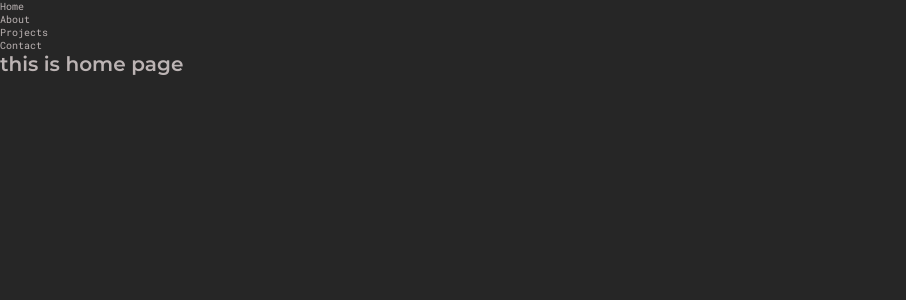
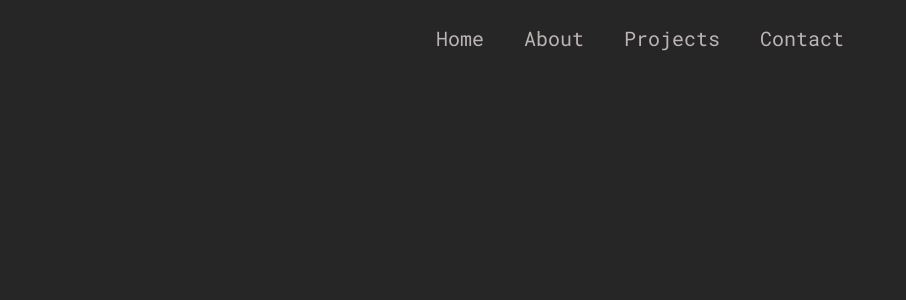
Before and after one commit to shihab91/shihab-s-portfolio, a React (Create React App) app: page / in a window 1280 px wide. Shown: the top 300 px of the page, without its empty margins (0-906 px from the left). Built offline with nearby package versions, Linux system fonts and the light colour scheme; the HTML template or start-up script is replaced by a standard one.

Commit message:
did the nav-menu

```diff
--- a/src/App.js
+++ b/src/App.js
@@ -14,9 +14,9 @@
       <Router>
         <NavMenu />
         <Switch>
-          <Route exact path="/">
+          {/* <Route exact path="/">
             <Home />
-          </Route>
+          </Route> */}
           <Route path="/home">
             <Home />
           </Route>
--- a/src/components/NavMenu.js
+++ b/src/components/NavMenu.js
@@ -1,23 +1,161 @@
-import React from 'react';
-import { NavLink } from 'react-router-dom';
+/* eslint-disable prettier/prettier */
+/* eslint-disable quotes */
+import React, { useState } from "react";
+import { NavLink } from "react-router-dom";
+import styled from "styled-components";
+import { MdClose, MdMenu } from "react-icons/md";
 
+const NavMenuStyles = styled.div`
+  position: fixed;
+  z-index: 100;
+  top: 0;
+  left: 0;
+  width: 100%;
+  padding: 1.5rem 0;
+  background-color: var(--dark-bg);
+  ul {
+    max-width: 1200px;
+    margin: 0 auto;
+    width: 90%;
+    text-align: center;
+    li {
+      display: inline-block;
+      border-radius: 8px;
+      transition: 0.3s ease background-color;
+      &:hover {
+        background-color: var(--deep-dark);
+      }
+    }
+    a {
+      display: inline-block;
+      font-family: "RobotoMono Regular";
+      padding: 1rem 2rem;
+      font-size: 2rem;
+      color: var(--grey-1);
+      outline: none;
+    }
+    .active {
+      color: var(--white);
+    }
+  }
+  .mobile-menu-icon {
+    position: absolute;
+    top: 1rem;
+    right: 1rem;
+    width: 4rem;
+    cursor: pointer;
+    display: none;
+    outline: none;
+    * {
+      pointer-events: none;
+    }
+  }
+  .close-nav-icon {
+    display: none;
+  }
+  @media only screen and (max-width: 768px) {
+    padding: 0;
+    .hide-items {
+      transform: translateY(calc(-100% - var(--top)));
+    }
+    .mobile-menu-icon {
+      display: block;
+    }
+    .nav-items {
+      --top: 1rem;
+      transition: 0.3s ease transform;
+      background-color: var(--deep-dark);
+      padding: 2rem;
+      width: 90%;
+      max-width: 300px;
+      border-radius: 12px;
+      position: absolute;
+      right: 1rem;
+      top: var(--top);
+    }
+    .close-nav-icon {
+      display: block;
+      width: 3rem;
+      margin: 0 0 0 auto;
+      cursor: pointer;
+      * {
+        pointer-events: none;
+      }
+    }
+    li {
+      display: block !important;
+      margin-bottom: 1rem;
+    }
+  }
+`;
 export default function NavMenu() {
+  const [showNav, setShowNav] = useState(false);
   return (
-    <div>
-      <ul>
+    <NavMenuStyles>
+      <div
+        className="mobile-menu-icon"
+        onClick={() => setShowNav(!showNav)}
+        role="button"
+        onKeyDown={() => setShowNav(!showNav)}
+        tabIndex={0}
+      >
+        <MdMenu />
+      </div>
+      <ul className={!showNav ? "nav-items hide-items" : "nav-items"}>
+        <div
+          className="close-nav-icon"
+          onClick={() => setShowNav(!showNav)}
+          role="button"
+          onKeyDown={() => setShowNav(!showNav)}
+          tabIndex={0}
+        >
+          <MdClose />
+        </div>
         <li>
-          <NavLink to="/">Home</NavLink>
+          <NavLink
+            to="/home"
+            onClick={() => setShowNav(!showNav)}
+            role="button"
+            onKeyDown={() => setShowNav(!showNav)}
+            tabIndex={0}
+          >
+            Home
+          </NavLink>
         </li>
         <li>
-          <NavLink to="/about">About</NavLink>
+          <NavLink
+            to="/about"
+            onClick={() => setShowNav(!showNav)}
+            role="button"
+            onKeyDown={() => setShowNav(!showNav)}
+            tabIndex={0}
+          >
+            About
+          </NavLink>
         </li>
         <li>
-          <NavLink to="/projects">Projects</NavLink>
+          <NavLink
+            to="/projects"
+            onClick={() => setShowNav(!showNav)}
+            role="button"
+            onKeyDown={() => setShowNav(!showNav)}
+            tabIndex={0}
+          >
+            Projects
+          </NavLink>
         </li>
         <li>
-          <NavLink to="/contact">Contact</NavLink>
+          <NavLink
+            to="/contact"
+            onClick={() => setShowNav(!showNav)}
+            role="button"
+            onKeyDown={() => setShowNav(!showNav)}
+            tabIndex={0}
+          >
+            Contact
+          </NavLink>
         </li>
       </ul>
-    </div>
+    </NavMenuStyles>
   );
 }
```
